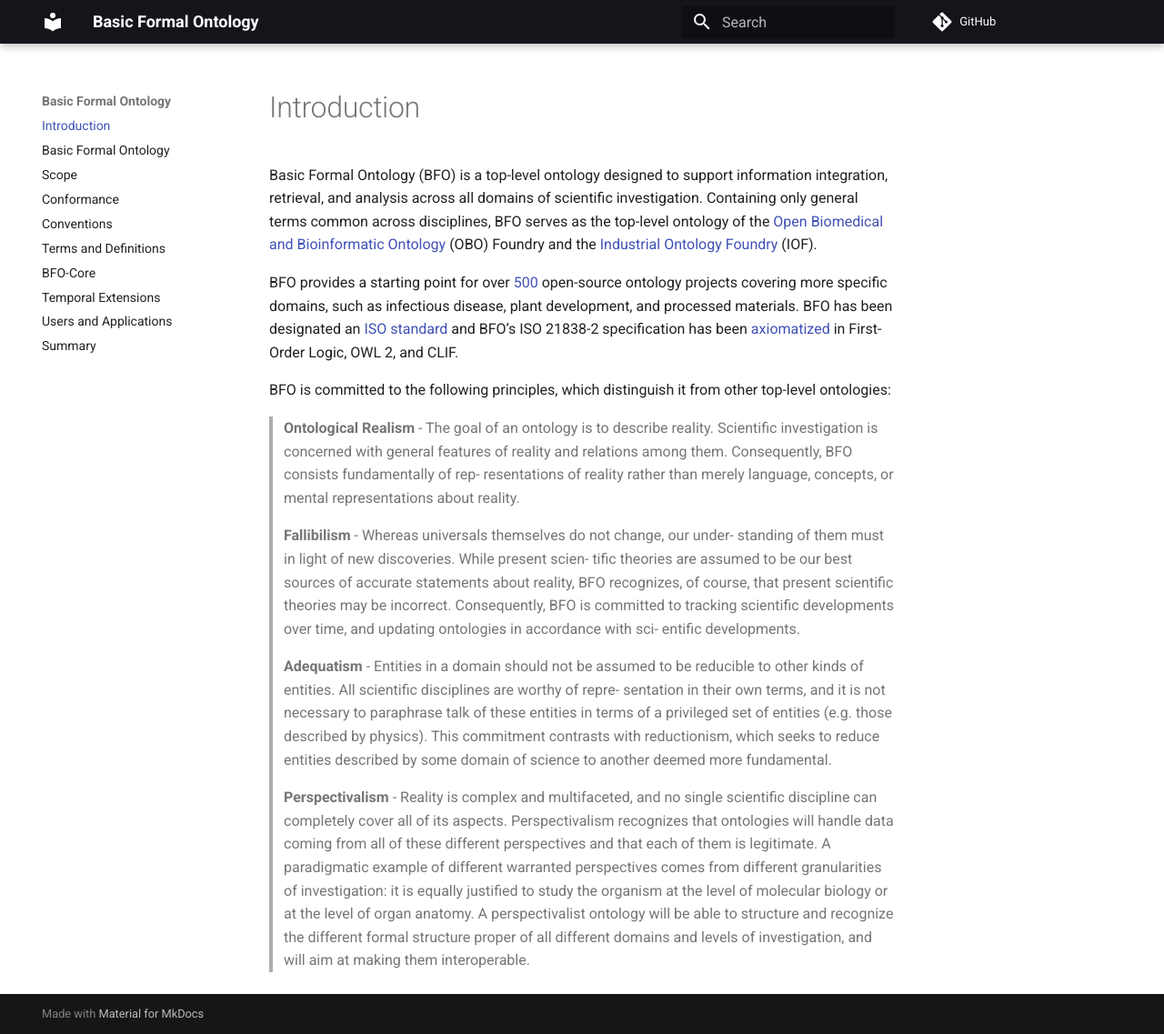
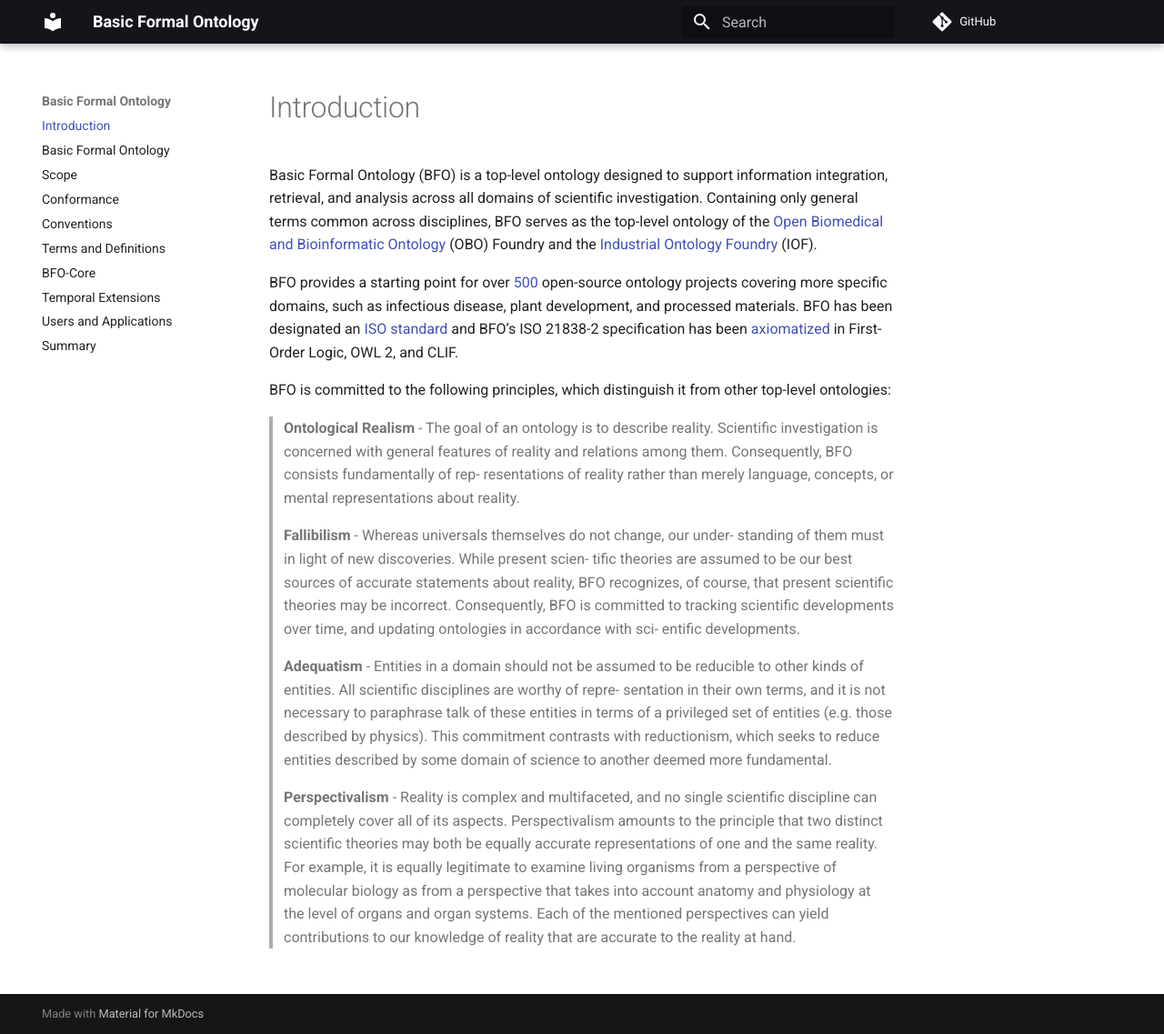
Before and after one commit to johnbeve/hub-and-spoke, an MkDocs documentation site: the page built from docs/introduction.md, in a window 1280 px wide and 1137 px high. Shown: the whole window at 91% size. Built offline with MkDocs 1.6.1 and Material for MkDocs 9.7.7, drawn with Linux system fonts in a browser that asks for light colours; comment, search, counter and statistics services are not loaded.

Commit message:
Update introduction.md

```diff
--- a/docs/introduction.md
+++ b/docs/introduction.md
@@ -12,4 +12,4 @@ BFO is committed to the following principles, which distinguish it from other to
 
 > **Adequatism** - Entities in a domain should not be assumed to be reducible to other kinds of entities. All scientific disciplines are worthy of repre- sentation in their own terms, and it is not necessary to paraphrase talk of these entities in terms of a privileged set of entities (e.g. those described by physics). This commitment contrasts with reductionism, which seeks to reduce entities described by some domain of science to another deemed more fundamental.
 
-> **Perspectivalism** - Reality is complex and multifaceted, and no single scientific discipline can completely cover all of its aspects. Perspectivalism recognizes that ontologies will handle data coming from all of these different perspectives and that each of them is legitimate. A paradigmatic example of different warranted perspectives comes from different granularities of investigation: it is equally justified to study the organism at the level of molecular biology or at the level of organ anatomy. A perspectivalist ontology will be able to structure and recognize the different formal structure proper of all different domains and levels of investigation, and will aim at making them interoperable.
+> **Perspectivalism** - Reality is complex and multifaceted, and no single scientific discipline can completely cover all of its aspects. Perspectivalism amounts to the principle that two distinct scientific theories may both be equally accurate representations of one and the same reality. For example, it is equally legitimate to examine living organisms from a perspective of molecular biology as from a perspective that takes into account anatomy and physiology at the level of organs and organ systems. Each of the mentioned perspectives can yield contributions to our knowledge of reality that are accurate to the reality at hand.
```
